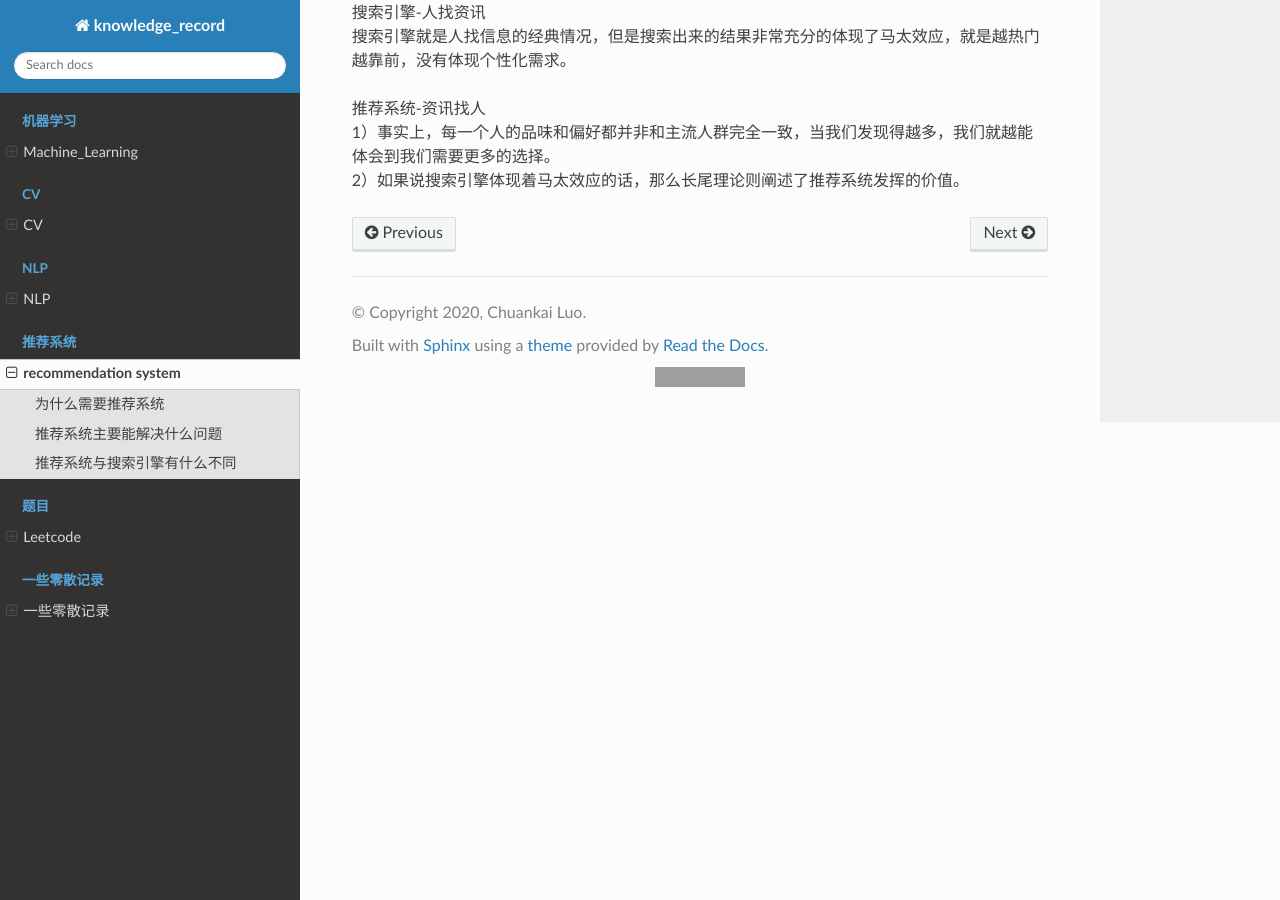
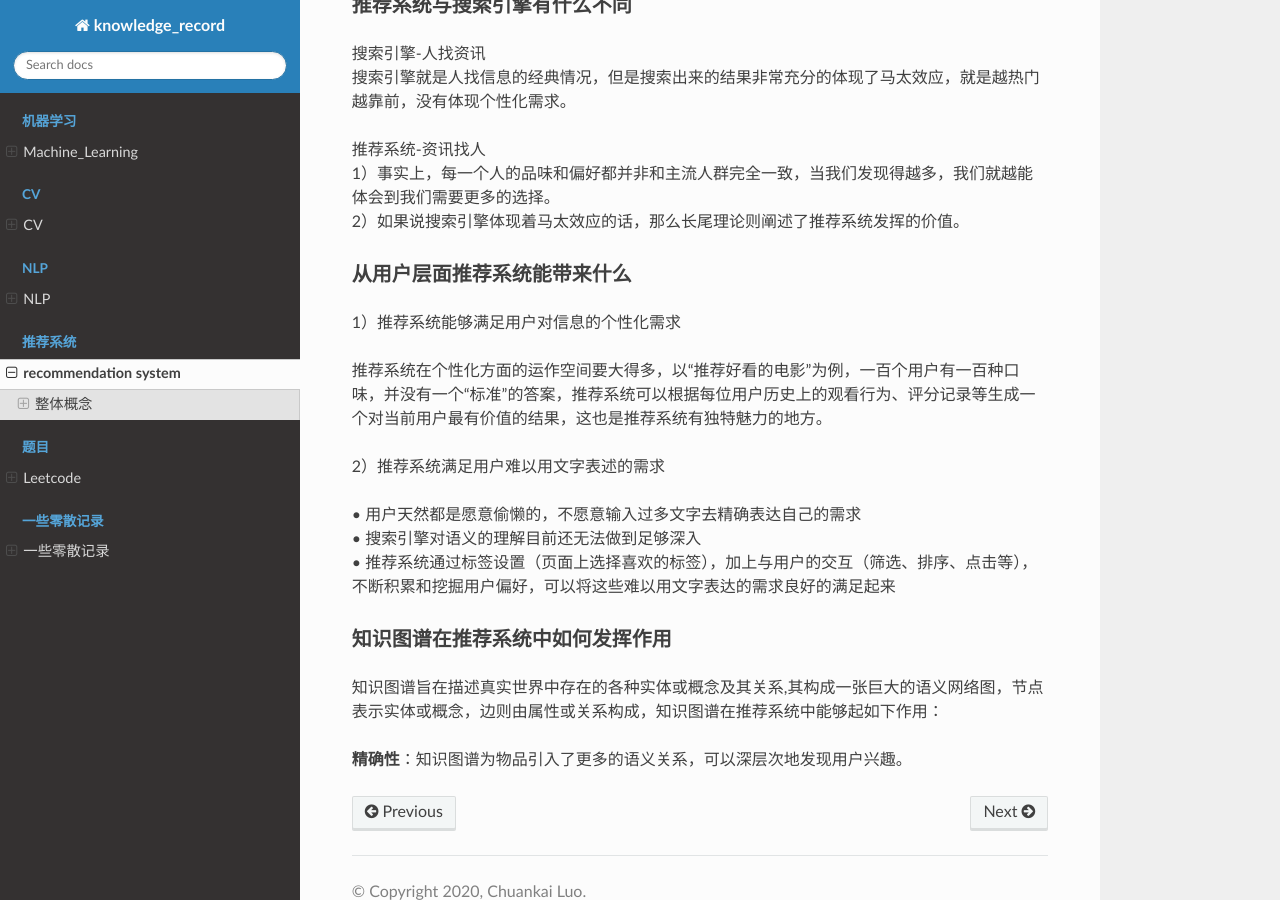
Before and after one commit to luochuankai-JHU/knowledge_record, a Sphinx documentation site: the page built from docs/recommend/recommend.rst, in a window 1280 px wide and 900 px high, scrolled down 841 px. Built offline with Sphinx 7.4.7 and the Read the Docs theme 2.0.0, drawn with Linux system fonts in a browser that asks for light colours; grey boxes are pictures that could not be loaded.

Commit message:
recommend

```diff
--- a/docs/recommend/recommend.rst
+++ b/docs/recommend/recommend.rst
@@ -7,6 +7,8 @@
 recommendation system
 ******************
 
+整体概念
+=====================
 
 为什么需要推荐系统
 --------------------------------------------------------
@@ -37,3 +39,23 @@ recommendation system
 | 推荐系统-资讯找人
 | 1）事实上，每一个人的品味和偏好都并非和主流人群完全一致，当我们发现得越多，我们就越能体会到我们需要更多的选择。
 | 2）如果说搜索引擎体现着马太效应的话，那么长尾理论则阐述了推荐系统发挥的价值。
+
+
+
+从用户层面推荐系统能带来什么
+--------------------------------------------------------
+1）推荐系统能够满足用户对信息的个性化需求
+
+推荐系统在个性化方面的运作空间要大得多，以“推荐好看的电影”为例，一百个用户有一百种口味，并没有一个“标准”的答案，推荐系统可以根据每位用户历史上的观看行为、评分记录等生成一个对当前用户最有价值的结果，这也是推荐系统有独特魅力的地方。
+
+2）推荐系统满足用户难以用文字表述的需求
+
+| •	用户天然都是愿意偷懒的，不愿意输入过多文字去精确表达自己的需求
+| •	搜索引擎对语义的理解目前还无法做到足够深入
+| •	推荐系统通过标签设置（页面上选择喜欢的标签），加上与用户的交互（筛选、排序、点击等），不断积累和挖掘用户偏好，可以将这些难以用文字表达的需求良好的满足起来
+
+知识图谱在推荐系统中如何发挥作用
+--------------------------------------------------------
+知识图谱旨在描述真实世界中存在的各种实体或概念及其关系,其构成一张巨大的语义网络图，节点表示实体或概念，边则由属性或关系构成，知识图谱在推荐系统中能够起如下作用：
+
+**精确性**：知识图谱为物品引入了更多的语义关系，可以深层次地发现用户兴趣。
```
